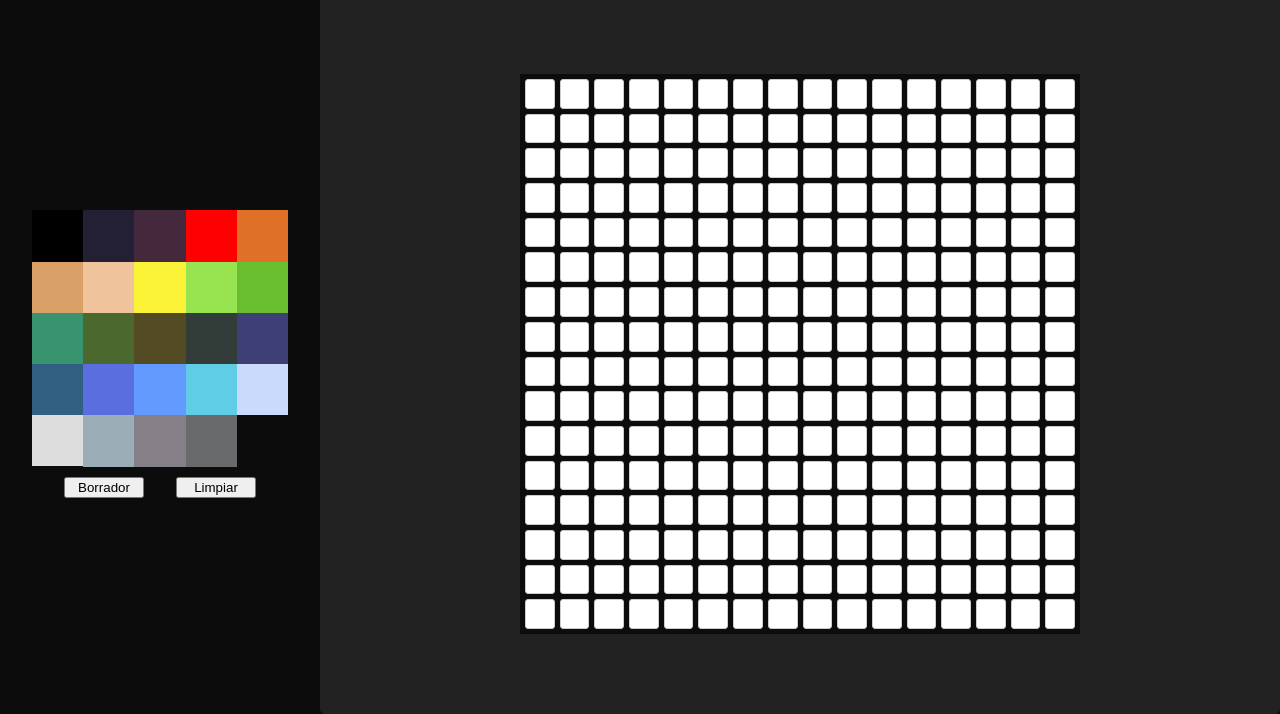
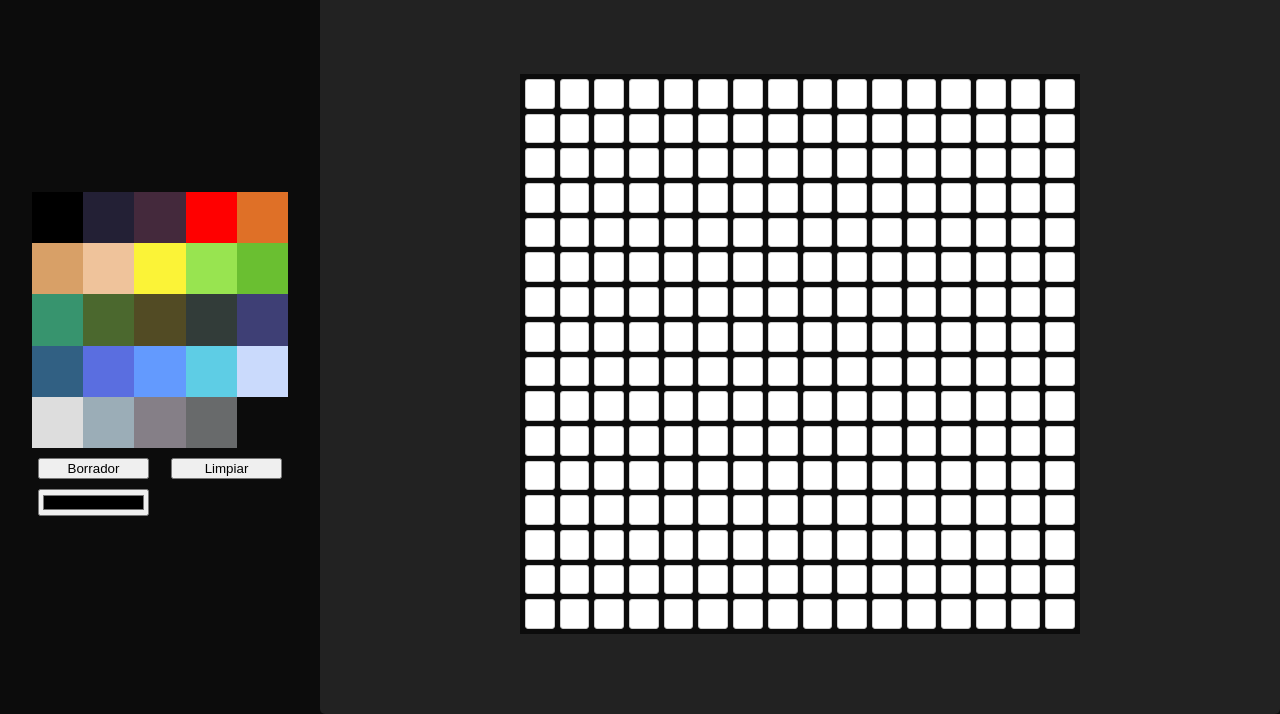
Before and after one commit to OnlyCodesOrg/ESPintar-Server, a website built with Vite: page web-server/index.html in a window 1280 px wide. Shown: the part 86-800 px from the top of the page. Built offline with nearby package versions, Linux system fonts and the light colour scheme.

Commit message:
Color custom

```diff
--- a/web-server/index.html
+++ b/web-server/index.html
@@ -19,6 +19,11 @@
                 <div class="controls-btn-container">
                     <button id="eraser" class="controls-btn">Borrador</button>
                     <button id="clear" class="controls-btn">Limpiar</button>
+                    <input
+                        type="color"
+                        id="color-picker"
+                        class="controls-btn"
+                    />
                 </div>
             </div>
             <div id="grid-container">
--- a/web-server/main.js
+++ b/web-server/main.js
@@ -96,6 +96,7 @@ for (let i = 0; i < 24; i++) {
 
 const eraser = document.getElementById("eraser");
 const clear = document.getElementById("clear");
+const colorPicker = document.getElementById("color-picker");
 
 eraser.addEventListener("mousedown", () => {
     selectedColor = "ERASER";
@@ -106,3 +107,8 @@ clear.addEventListener("mousedown", () => {
         cell.style.backgroundColor = "";
     });
 });
+
+colorPicker.addEventListener("input", (e) => {
+    selectedColor = e.target.value;
+    console.log(selectedColor);
+});
--- a/web-server/styles/controls.css
+++ b/web-server/styles/controls.css
@@ -25,13 +25,16 @@
 }
 
 .controls-btn-container {
-    display: flex;
+    display: grid;
     width: 100%;
-    justify-content: space-evenly;
+    grid-template-columns: repeat(2, 1fr);
+    gap: 10px;
 }
 
 .controls-btn {
     display: flex;
     width: 5rem;
+    justify-self: center;
     justify-content: center;
+    width: 90%;
 }
```
